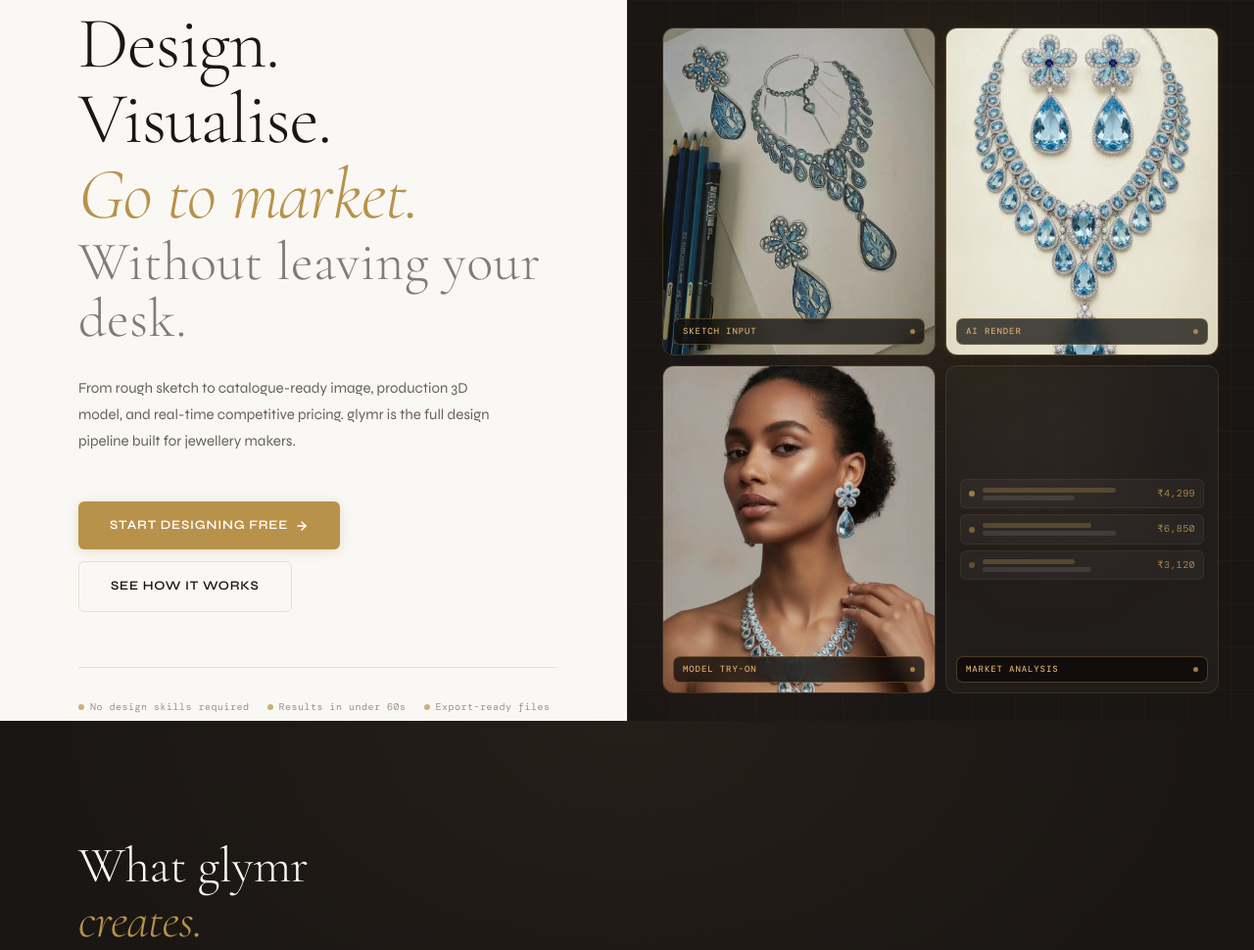
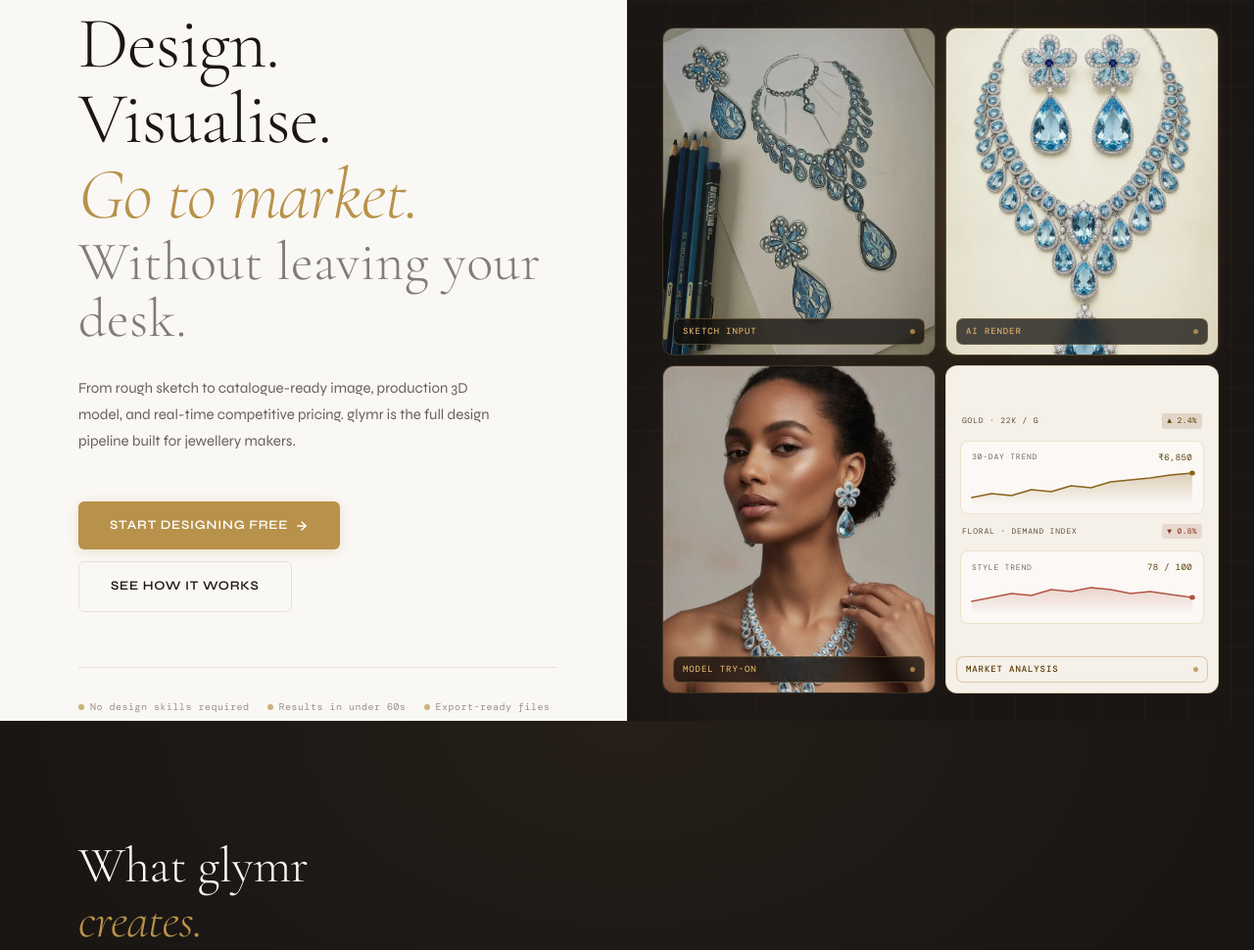
Before and after one commit to fakubwoy/ai-studio, a Flask app: page / in a window 1280 px wide. Shown: the part 64-1034 px from the top of the page at 98% size. Run offline with Flask 3, Linux system fonts and the light colour scheme; some libraries are stand-ins or nearby versions; some web fonts are replaced.

Commit message:
better trend card

```diff
--- a/templates/landing.html
+++ b/templates/landing.html
@@ -294,10 +294,47 @@
   }
 
   .jrny-market {
-    display: flex; flex-direction: column; gap: 6px;
-    padding: 14px; width: 100%;
-  }
-
+    display: flex; flex-direction: column; gap: 10px;
+    padding: 14px 14px 36px; width: 100%;
+  }
+
+  .jrny-market-graph {
+    background: rgba(10,8,6,.28);
+    border: 1px solid rgba(184,146,74,.18);
+    border-radius: 8px;
+    padding: 9px 11px 8px;
+    flex: 1;
+    display: flex; flex-direction: column; gap: 5px;
+  }
+
+  .jrny-graph-header {
+    display: flex; align-items: center; justify-content: space-between;
+  }
+
+  .jrny-graph-label {
+    font-family: var(--font-mono); font-size: 8px;
+    letter-spacing: .1em; text-transform: uppercase;
+    color: rgba(245,240,232,.45);
+  }
+
+  .jrny-graph-value {
+    font-family: var(--font-mono); font-size: 9px;
+    color: rgba(184,146,74,.95); letter-spacing: .04em;
+  }
+
+  .jrny-graph-delta {
+    font-family: var(--font-mono); font-size: 8px;
+    letter-spacing: .04em; padding: 1px 5px;
+    border-radius: 3px;
+  }
+  .jrny-graph-delta.up   { color: #7ecba1; background: rgba(126,203,161,.12); }
+  .jrny-graph-delta.down { color: #e07a6a; background: rgba(224,122,106,.12); }
+
+  .jrny-sparkline {
+    width: 100%; height: 36px; overflow: visible;
+  }
+
+  /* Market rows (kept for legacy, hidden now) */
   .jrny-market-row {
     display: flex; align-items: center; gap: 8px;
     padding: 6px 8px; border-radius: 6px;
@@ -1607,35 +1644,62 @@
         </div>
 
         <!-- Market pricing listing frame -->
-        <div class="jrny-frame" style="">
+        <div class="jrny-frame" style="background:#f5f0e8; border-color:rgba(184,146,74,.3);">
           <div class="jrny-market">
-            <div class="jrny-market-row">
-              <div class="jrny-market-dot" style="background:rgba(184,146,74,.8)"></div>
-              <div class="jrny-market-lines">
-                <div class="jrny-mline gold w80"></div>
-                <div class="jrny-mline w55"></div>
+
+            <!-- Graph 1: Gold price trend -->
+            <div class="jrny-graph-header" style="margin-bottom:2px;padding:0 2px;">
+              <span class="jrny-graph-label" style="color:rgba(40,28,10,.75);">Gold · 22K / g</span>
+              <span class="jrny-graph-delta up" style="color:#5a3e0a; background:rgba(90,62,10,.14);">▲ 2.4%</span>
+            </div>
+            <div class="jrny-market-graph" style="background:rgba(255,255,255,.55); border-color:rgba(184,146,74,.22);">
+              <div class="jrny-graph-header">
+                <span class="jrny-graph-label" style="color:rgba(40,28,10,.65);">30-day trend</span>
+                <span class="jrny-graph-value" style="color:#5a3e0a;">₹6,850</span>
               </div>
-              <span class="jrny-price">₹4,299</span>
+              <svg class="jrny-sparkline" viewBox="0 0 200 36" preserveAspectRatio="none">
+                <defs>
+                  <linearGradient id="grad1" x1="0" y1="0" x2="0" y2="1">
+                    <stop offset="0%" stop-color="rgba(150,110,40,.3)"/>
+                    <stop offset="100%" stop-color="rgba(150,110,40,0)"/>
+                  </linearGradient>
+                </defs>
+                <path d="M0,28 L18,24 L36,26 L54,20 L72,22 L90,16 L108,18 L126,12 L144,10 L162,8 L180,5 L200,3 L200,36 L0,36 Z"
+                      fill="url(#grad1)"/>
+                <polyline points="0,28 18,24 36,26 54,20 72,22 90,16 108,18 126,12 144,10 162,8 180,5 200,3"
+                          fill="none" stroke="rgba(140,100,30,1)" stroke-width="1.5" stroke-linecap="round" stroke-linejoin="round"/>
+                <circle cx="200" cy="3" r="2.5" fill="rgba(140,100,30,1)"/>
+              </svg>
             </div>
-            <div class="jrny-market-row">
-              <div class="jrny-market-dot" style="background:rgba(184,146,74,.55)"></div>
-              <div class="jrny-market-lines">
-                <div class="jrny-mline gold w65"></div>
-                <div class="jrny-mline w80"></div>
+
+            <!-- Graph 2: Design demand trend -->
+            <div class="jrny-graph-header" style="margin-bottom:2px;padding:0 2px;">
+              <span class="jrny-graph-label" style="color:rgba(40,28,10,.75);">Floral · Demand index</span>
+              <span class="jrny-graph-delta down" style="color:#8b2e1e; background:rgba(139,46,30,.12);">▼ 0.8%</span>
+            </div>
+            <div class="jrny-market-graph" style="background:rgba(255,255,255,.55); border-color:rgba(184,146,74,.22);">
+              <div class="jrny-graph-header">
+                <span class="jrny-graph-label" style="color:rgba(40,28,10,.65);">Style trend</span>
+                <span class="jrny-graph-value" style="color:#5a3e0a;">78 / 100</span>
               </div>
-              <span class="jrny-price">₹6,850</span>
+              <svg class="jrny-sparkline" viewBox="0 0 200 36" preserveAspectRatio="none">
+                <defs>
+                  <linearGradient id="grad2" x1="0" y1="0" x2="0" y2="1">
+                    <stop offset="0%" stop-color="rgba(176,80,64,.22)"/>
+                    <stop offset="100%" stop-color="rgba(176,80,64,0)"/>
+                  </linearGradient>
+                </defs>
+                <path d="M0,22 L18,18 L36,14 L54,16 L72,10 L90,12 L108,8 L126,10 L144,14 L162,12 L180,15 L200,18 L200,36 L0,36 Z"
+                      fill="url(#grad2)"/>
+                <polyline points="0,22 18,18 36,14 54,16 72,10 90,12 108,8 126,10 144,14 162,12 180,15 200,18"
+                          fill="none" stroke="rgba(176,80,64,.95)" stroke-width="1.5" stroke-linecap="round" stroke-linejoin="round"/>
+                <circle cx="200" cy="18" r="2.5" fill="rgba(176,80,64,1)"/>
+              </svg>
             </div>
-            <div class="jrny-market-row">
-              <div class="jrny-market-dot" style="background:rgba(184,146,74,.4)"></div>
-              <div class="jrny-market-lines">
-                <div class="jrny-mline gold w55"></div>
-                <div class="jrny-mline w65"></div>
-              </div>
-              <span class="jrny-price">₹3,120</span>
-            </div>
+
           </div>
-          <div class="jrny-badge">
-            <span class="jrny-badge-label">Market Analysis</span>
+          <div class="jrny-badge" style="background:rgba(245,240,232,.85); border-color:rgba(184,146,74,.4);">
+            <span class="jrny-badge-label" style="color:#5a3e0a;">Market Analysis</span>
             <span class="jrny-badge-dot"></span>
           </div>
         </div>
```
